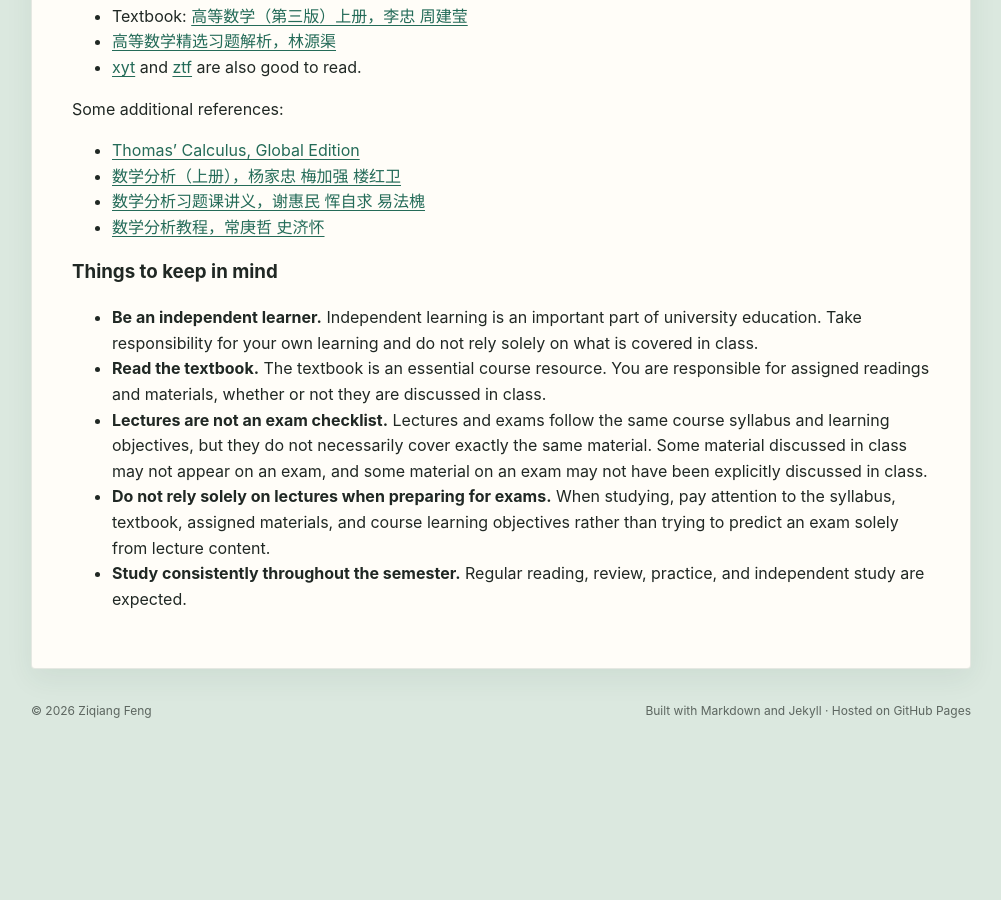
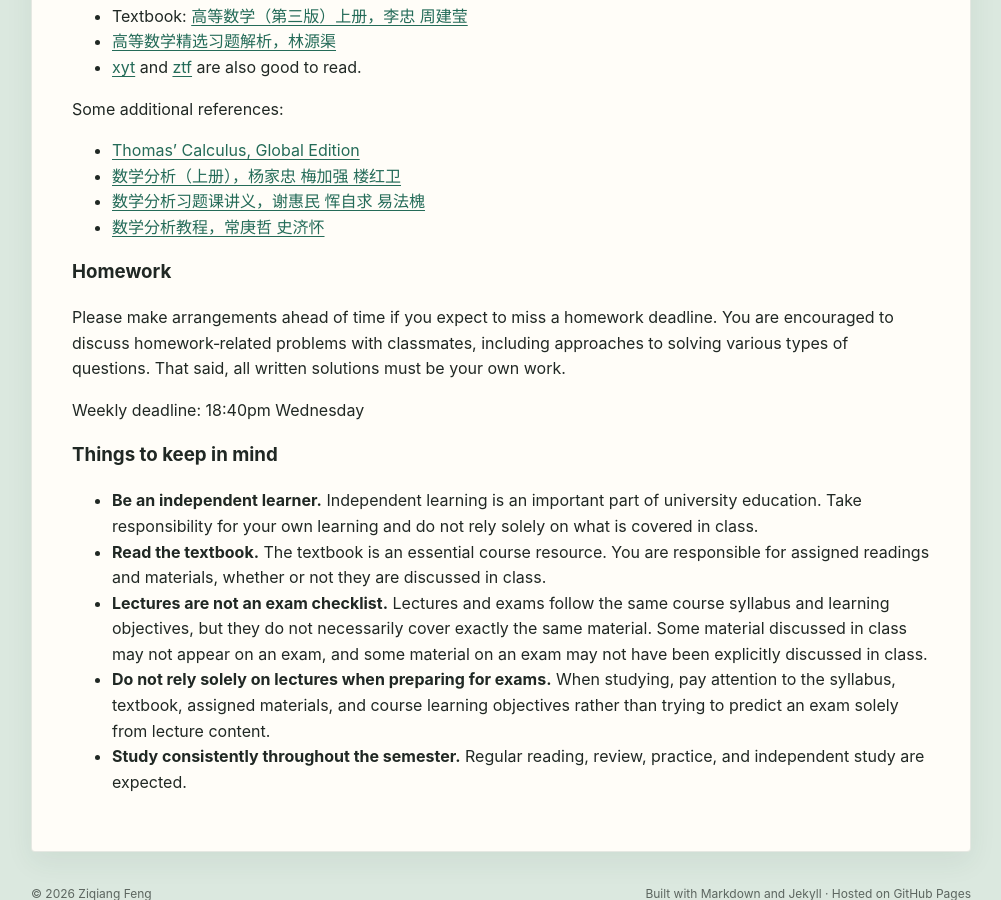
Before and after one commit to ziqiangfeng95/ziqiangfeng95.github.io, a Jekyll site: the page built from teaching/advmath/index.md, in a window 1280 px wide and 900 px high, scrolled down 1234 px. Shown: the whole window, without its empty margins (139-1140 px from the left). Built offline with Jekyll 4.4.1, drawn with Linux system fonts in a browser that asks for light colours; before the commit the page ends 1987 px from its top, so only the background shows below that.

Commit message:
Update index.md

```diff
--- a/teaching/advmath/index.md
+++ b/teaching/advmath/index.md
@@ -89,6 +89,12 @@
 
 {% endcomment %}
 
+### Homework
+Please make arrangements ahead of time if you expect to miss a homework deadline. You are encouraged to discuss homework‑related problems with classmates, including approaches to solving various types of questions. That said, all written solutions must be your own work.
+
+Weekly deadline: 18:40pm Wednesday
+
+
 ### Things to keep in mind
 
 - **Be an independent learner.** Independent learning is an important part of university education. Take responsibility for your own learning and do not rely solely on what is covered in class.
```
